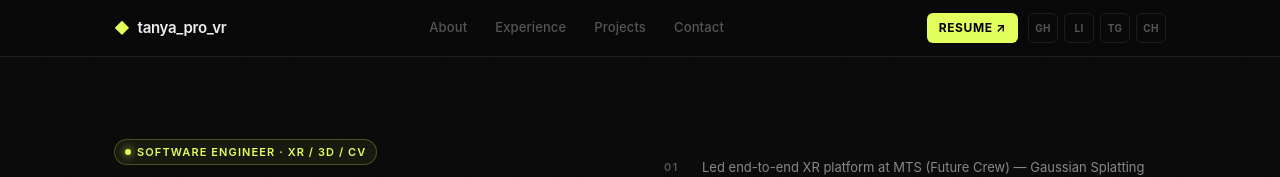
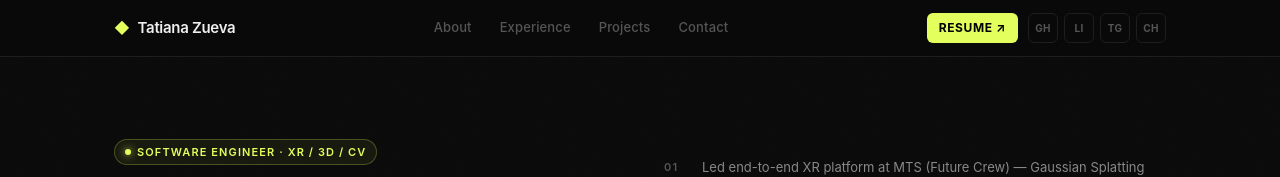
Before and after one commit to iantv/iantv.github.io, a Next.js app: page / in a window 1280 px wide. Shown: the top 177 px of the page. Built offline with nearby package versions, Linux system fonts and the light colour scheme.

Commit message:
Update name

```diff
--- a/components/Navbar.tsx
+++ b/components/Navbar.tsx
@@ -41,7 +41,7 @@ export default function Navbar() {
           }}
         >
           <span style={{ color: "var(--accent)" }}>◆</span>
-          tanya_pro_vr
+          Tatiana Zueva
         </Link>
 
         {/* Nav links */}
```
